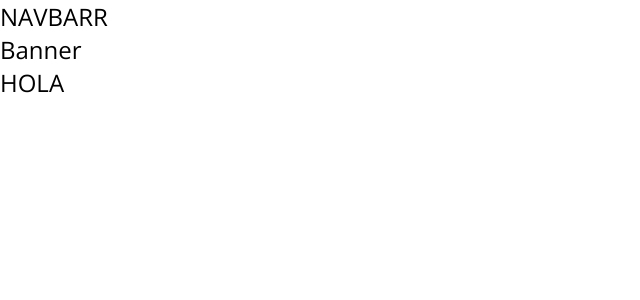
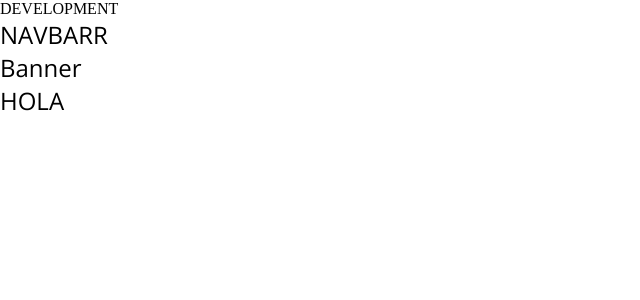
Before and after one commit to Jdavid1002/break-free-landing, a Next.js app: page / in a window 1280 px wide. Shown: the top 300 px of the page, without its empty margins (0-640 px from the left). Built offline with nearby package versions, Linux system fonts and the light colour scheme.

Commit message:
add development branch

```diff
--- a/app/page.tsx
+++ b/app/page.tsx
@@ -11,6 +11,8 @@ const primaryFont : NextFont = Open_Sans({
 export default function Home() {
   return (
     <main>
+      DEVELOPMENT
+
       <Navbar
         primaryFont={primaryFont}
       />
```
